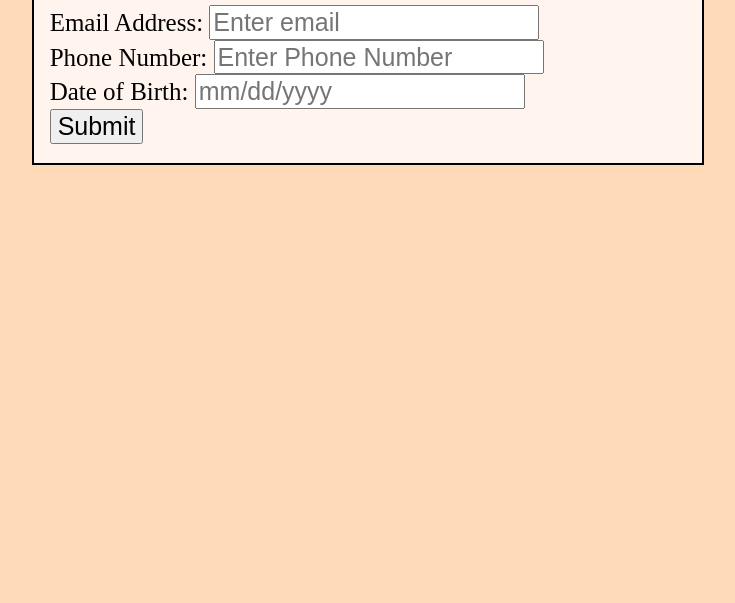
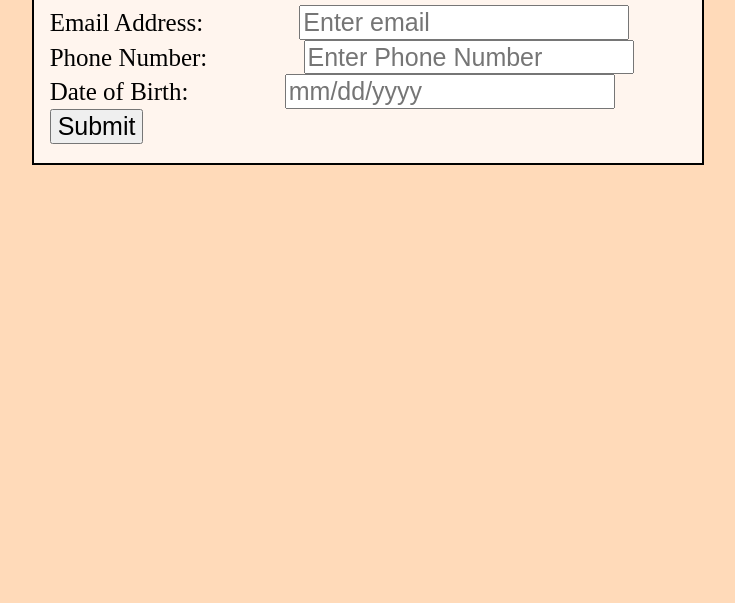
Before and after one commit to OlemehaTech/Lab2, a plain HTML site: page index.html in a window 1280 px wide. Shown: the part 197-800 px from the top of the page, without its empty margins (122-857 px from the left). Drawn offline with Linux system fonts and the light colour scheme.

Commit message:
put the labels separate from input

```diff
--- a/css/screen.css
+++ b/css/screen.css
@@ -37,5 +37,5 @@ fieldset{
 	background: seashell;
 }
 label{
-
+	margin-right: 90px;
 }
--- a/index.html
+++ b/index.html
@@ -16,13 +16,16 @@
         <fieldset>
           <legend><strong>User Information</strong></legend>
             <div>
-              <label> Email Address: <input type = "email" name = "email_field" placeholder="Enter email"></label>
+              <label for = "email"> Email Address: </label>
+              <input type = "email" name = "email_field" placeholder="Enter email">
             </div>
             <div>
-              <label> Phone Number: <input type = "phone" name = "phone_field" placeholder="Enter Phone Number"></label>
+              <label for = "phone"> Phone Number:</label>
+              <input type = "phone" name = "phone_field" placeholder="Enter Phone Number">
             </div>
             <div>
-              <label> Date of Birth: <input type = "DOF" name = "date_field" placeholder="mm/dd/yyyy"></label>
+              <label for = "dateOfBirth"> Date of Birth: </label>
+              <input type = "DOF" name = "date_field" placeholder="mm/dd/yyyy">
             </div>
             <div>
               <input id = "submitButton" type = "submit" value = "Submit">
```
